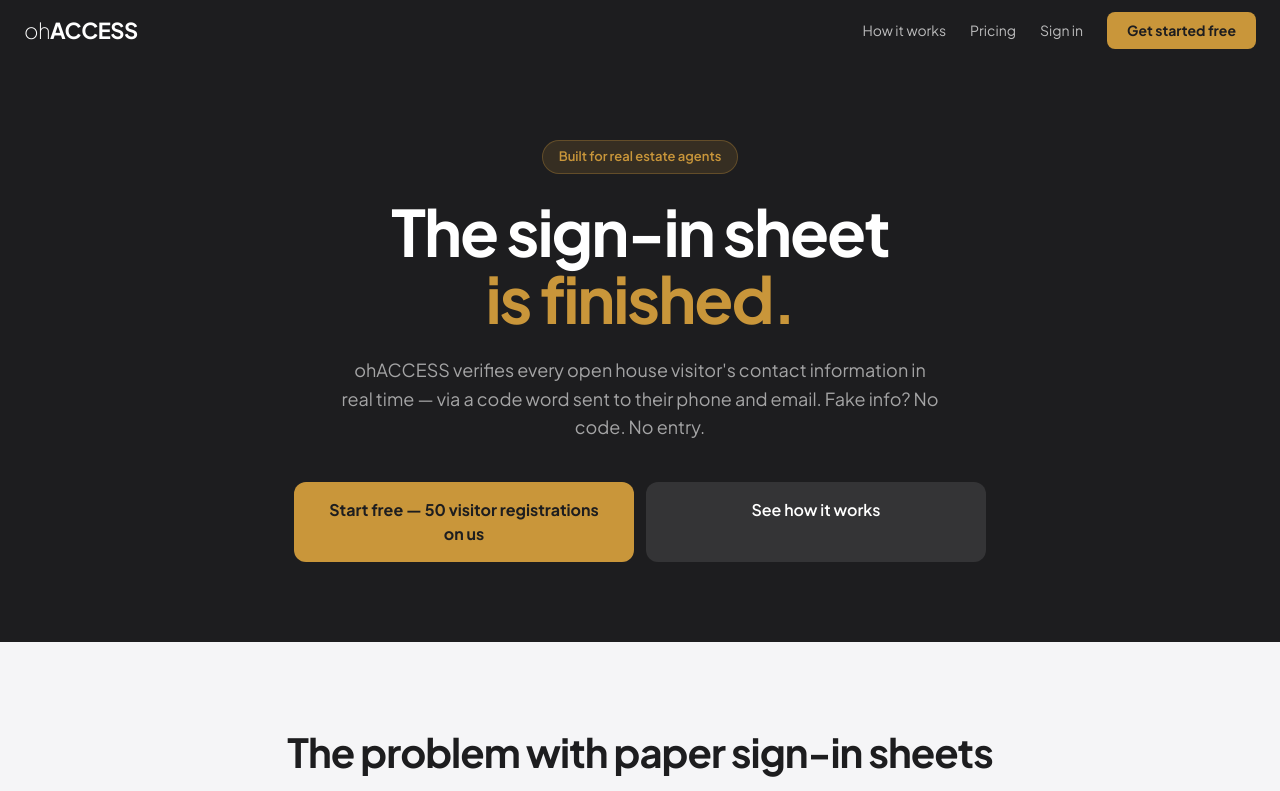
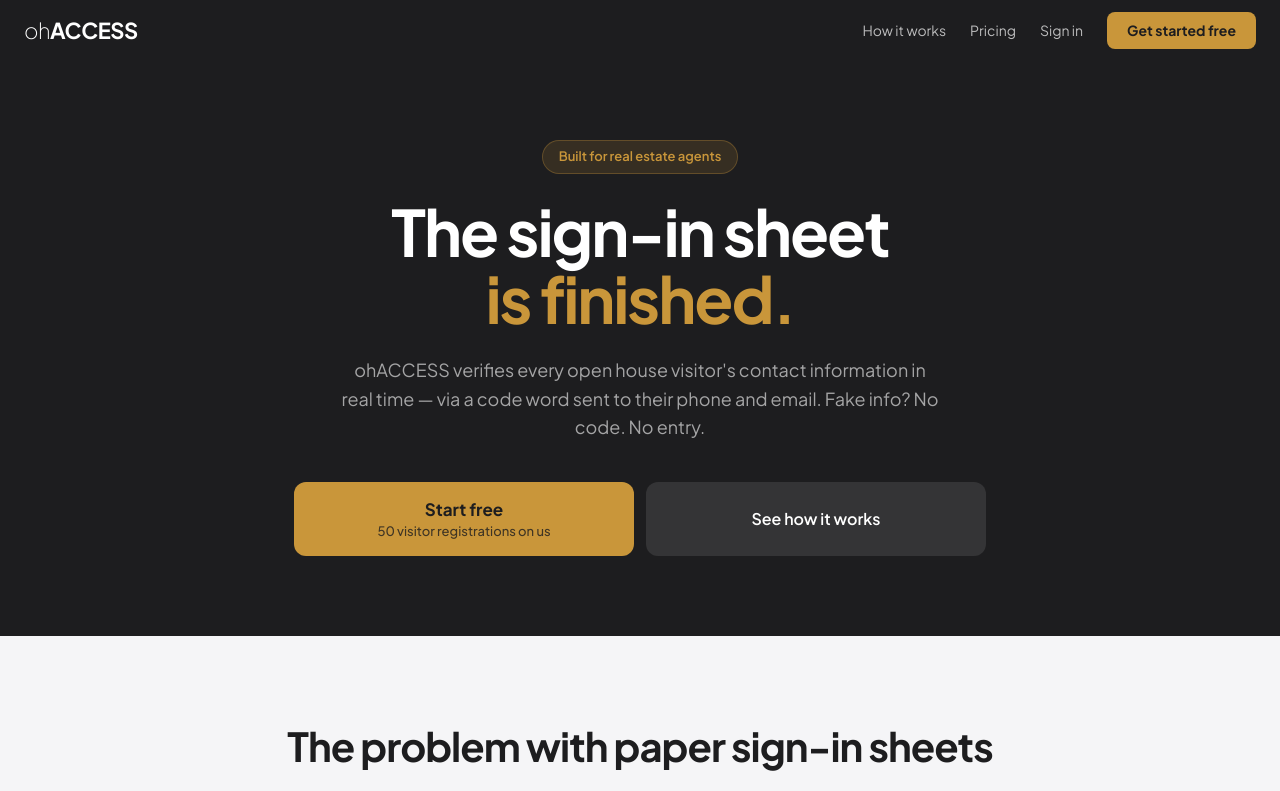
Before and after one commit to ohaccess/ohaccess, a Next.js app: page / in a window 1280 px wide. Shown: the top 791 px of the page. Built offline with nearby package versions, Linux system fonts and the light colour scheme.

Commit message:
Fix hero buttons layout and alignment

```diff
--- a/app/page.tsx
+++ b/app/page.tsx
@@ -87,10 +87,11 @@
             ohACCESS verifies every open house visitor&apos;s contact information in real time — via a code word sent to their phone and email. Fake info? No code. No entry.
           </p>
           <div style={{ display: 'flex', gap: '12px', justifyContent: 'center', flexWrap: 'wrap', padding: '0 16px' }}>
-            <Link href="/login" style={{ background: '#c9963a', color: '#1d1d1f', padding: '16px 32px', borderRadius: '12px', fontSize: '16px', fontWeight: '700', textDecoration: 'none', display: 'block', width: '100%', maxWidth: '340px', textAlign: 'center' }}>
-              Start free — 50 visitor registrations on us
+            <Link href="/login" style={{ background: '#c9963a', color: '#1d1d1f', padding: '16px 32px', borderRadius: '12px', textDecoration: 'none', display: 'flex', flexDirection: 'column', alignItems: 'center', justifyContent: 'center', width: '100%', maxWidth: '340px', lineHeight: '1.4' }}>
+              <span style={{ fontSize: '17px', fontWeight: '700' }}>Start free</span>
+              <span style={{ fontSize: '13px', fontWeight: '500', opacity: 0.8 }}>50 visitor registrations on us</span>
             </Link>
-            <a href="#how-it-works" style={{ background: 'rgba(255,255,255,0.1)', color: 'white', padding: '16px 32px', borderRadius: '12px', fontSize: '16px', fontWeight: '600', textDecoration: 'none', display: 'block', width: '100%', maxWidth: '340px', textAlign: 'center' }}>
+            <a href="#how-it-works" style={{ background: 'rgba(255,255,255,0.1)', color: 'white', padding: '16px 32px', borderRadius: '12px', textDecoration: 'none', display: 'flex', alignItems: 'center', justifyContent: 'center', width: '100%', maxWidth: '340px', fontSize: '16px', fontWeight: '600', textAlign: 'center' as const }}>
               See how it works
             </a>
           </div>
```
